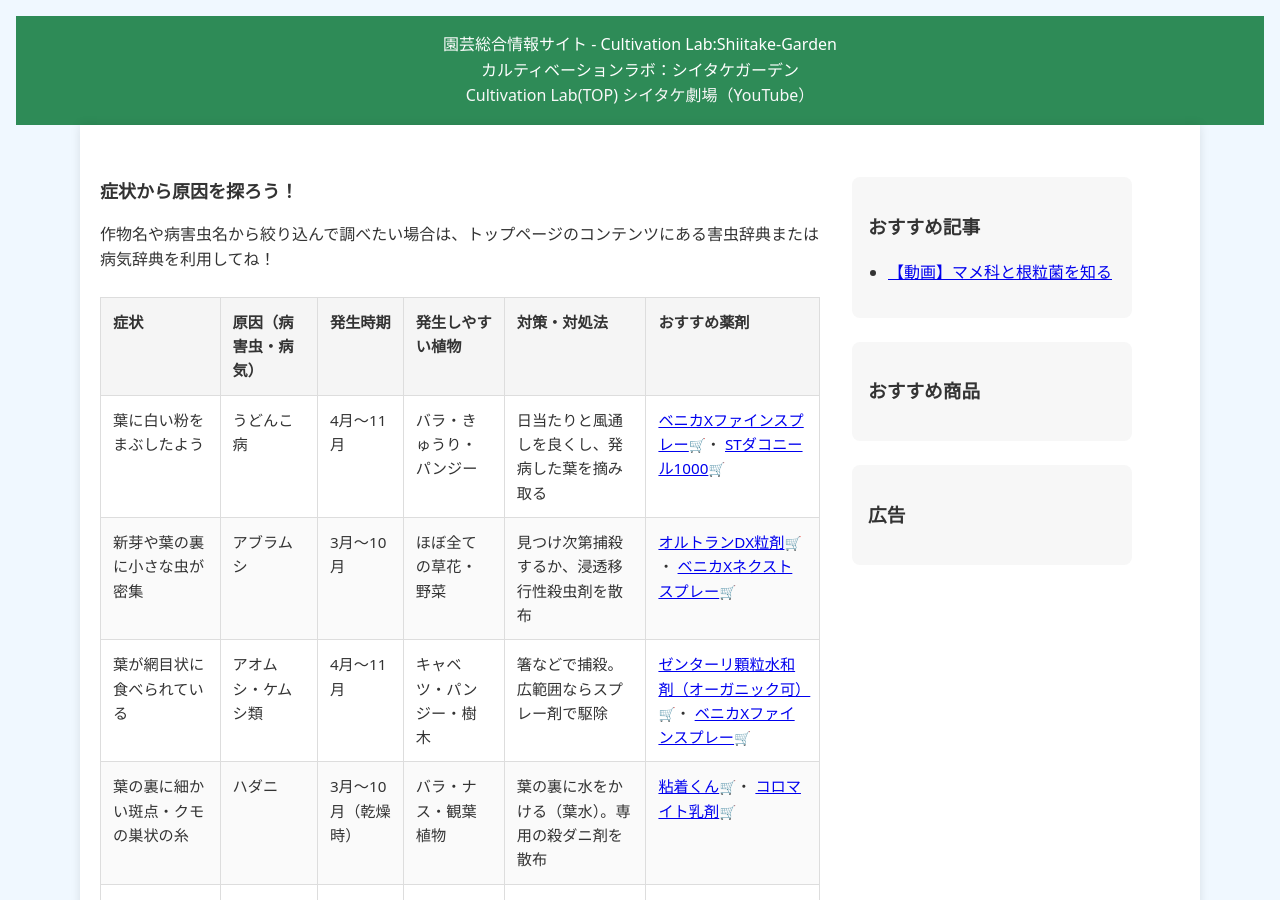
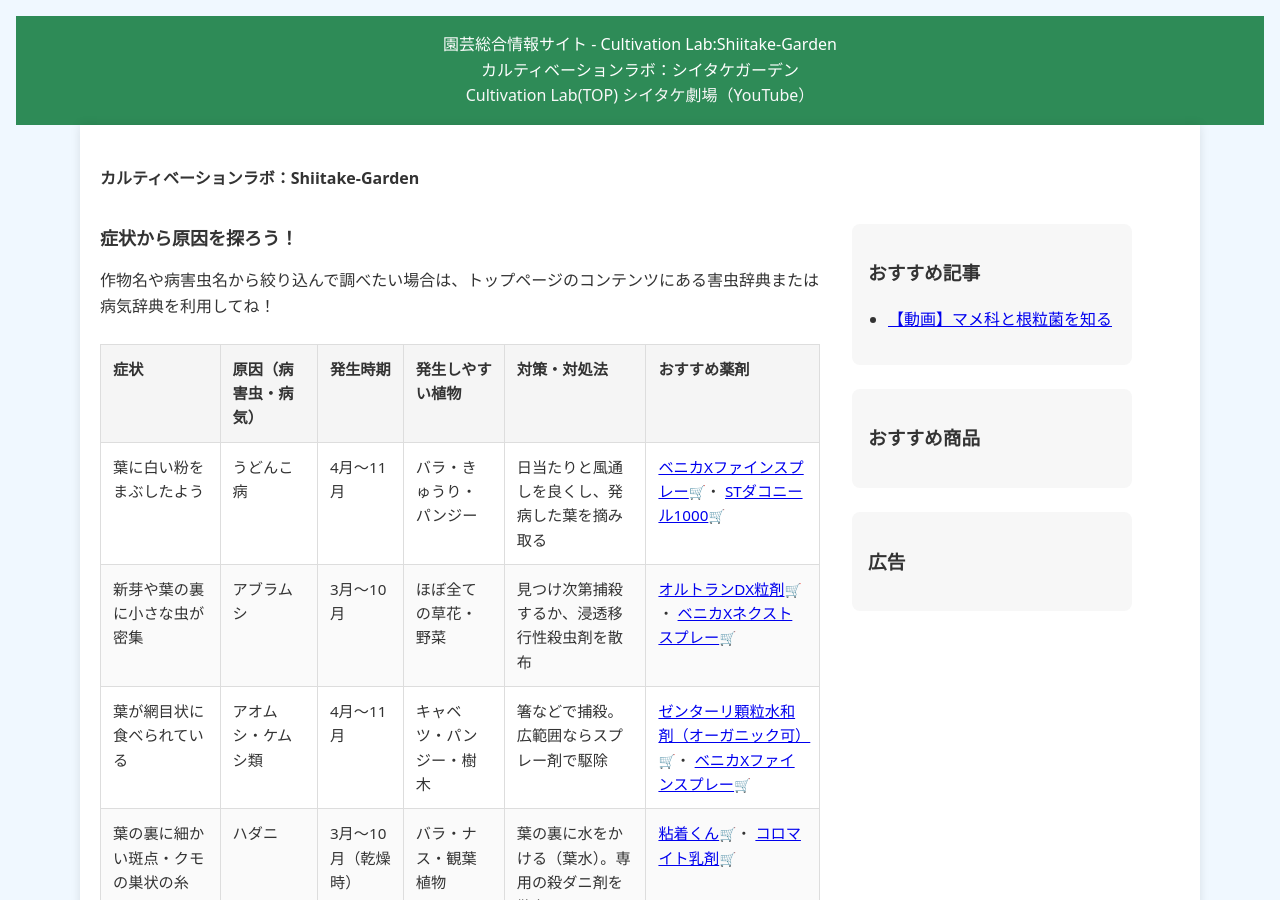
Before and after one commit to shiitake-garden/shiitake-garden.github.io, a Jekyll site: the page built from contents/kaiketu1.html, in a window 1280 px wide and 900 px high. Built offline with Jekyll 4.4.1, drawn with Linux system fonts in a browser that asks for light colours.

Commit message:
Update kaiketu1.html

```diff
--- a/contents/kaiketu1.html
+++ b/contents/kaiketu1.html
@@ -2,7 +2,7 @@
 layout: default_care
 title: カルティベーションラボ
 ---
-
+<h4>カルティベーションラボ：Shiitake-Garden</h4>
 <!--ここから記事-->
 <section class="article-layout">
   <article class="article-main">
```
